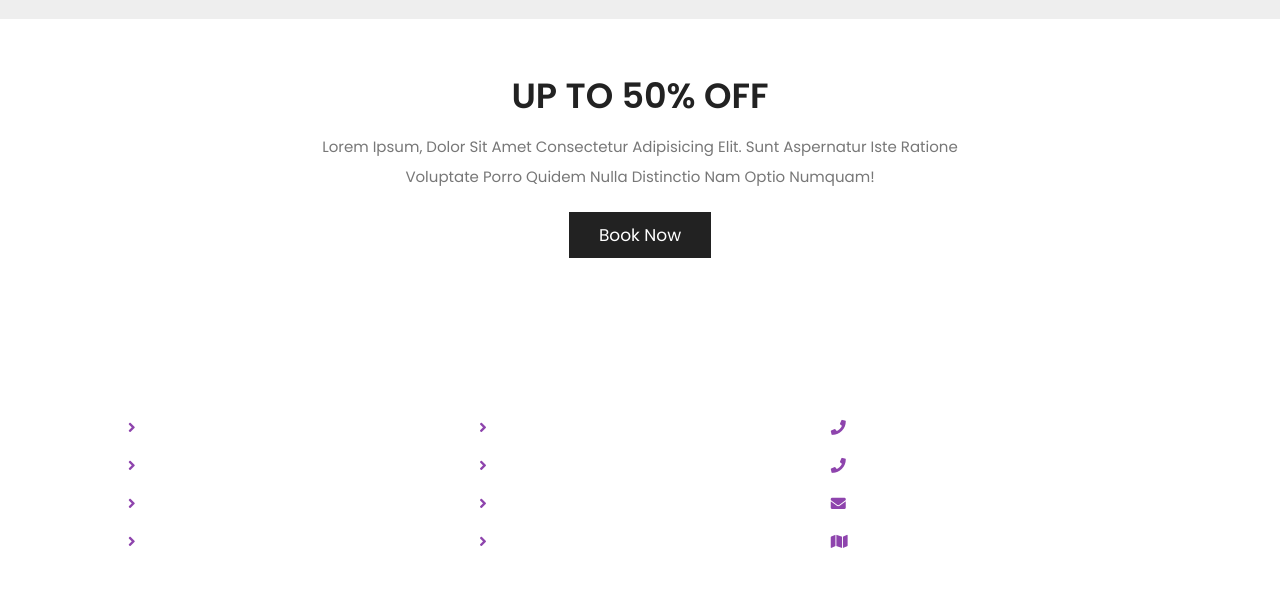
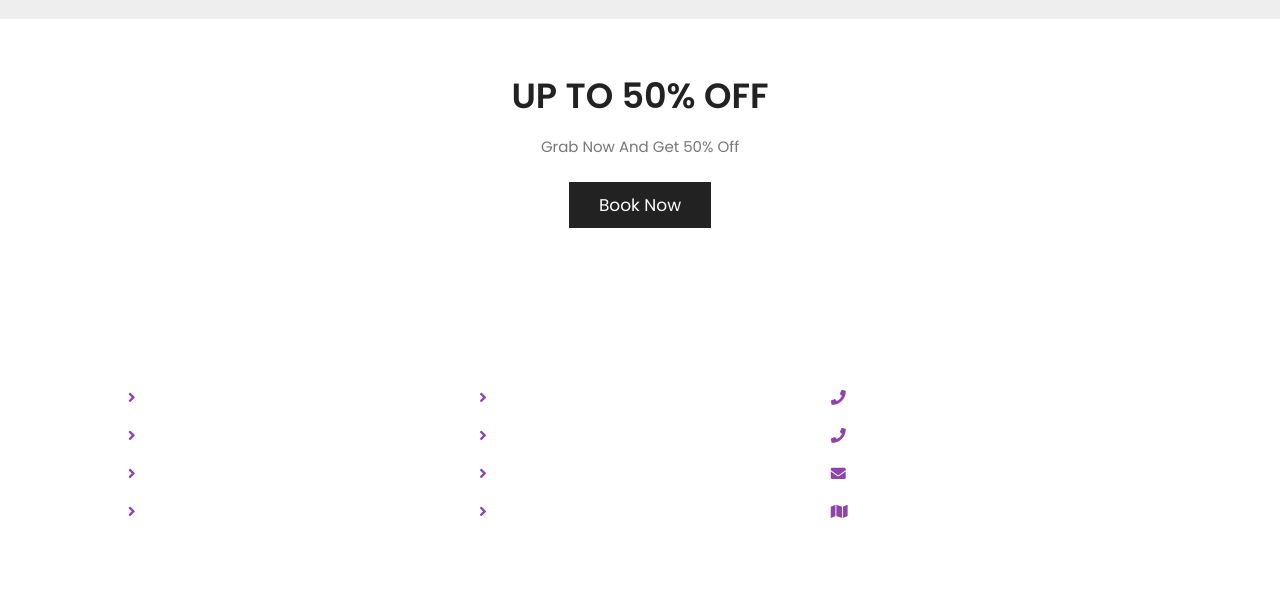
Before and after one commit to PMatang/Task-3, a plain HTML site: page index.html in a window 1280 px wide. Shown: the part 2060-2655 px from the top of the page. Drawn offline with nearby package versions, Linux system fonts and the light colour scheme.

Commit message:
index.html

```diff
--- a/index.html
+++ b/index.html
@@ -145,8 +145,7 @@
         <div class="content">
             <h3>up to 50% off</h3>
             <p>
-                Lorem ipsum, dolor sit amet consectetur adipisicing elit. Sunt aspernatur iste ratione voluptate porro
-                quidem nulla distinctio nam optio numquam!
+                Grab now and Get 50% off
             </p>
             <a href="book.html" class="btn">book now</a>
         </div>
```
